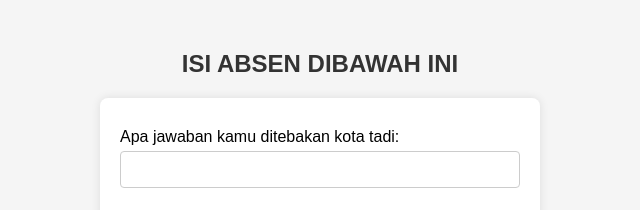
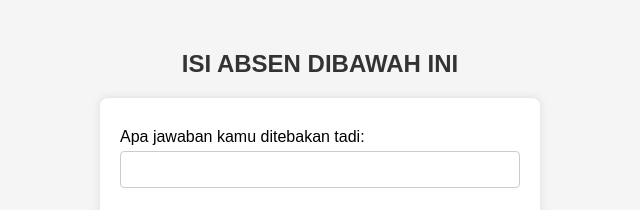
Before and after one commit to rezeki-berbagi-2024/tebakan-motor, a plain HTML site: page index.html in a window 1280 px wide. Shown: the top 210 px of the page, 320-960 px from the left. Drawn offline with Linux system fonts and the light colour scheme.

Commit message:
Update index.html

```diff
--- a/index.html
+++ b/index.html
@@ -120,7 +120,7 @@
 
 
 
-            <label for="firstName">Apa jawaban kamu ditebakan kota  tadi:</label>
+            <label for="firstName">Apa jawaban kamu ditebakan tadi:</label>
 
             <input type="text" id="firstName" name="firstName" required>
 
```
